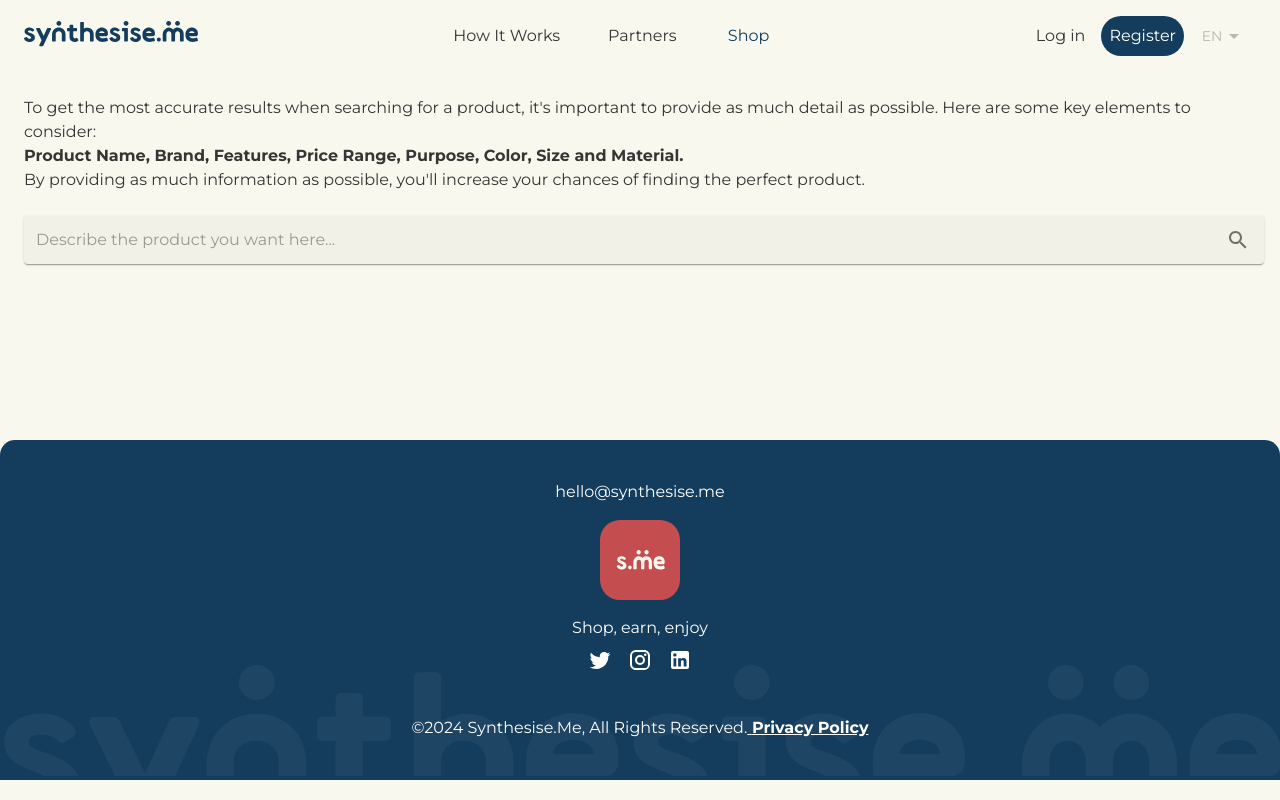
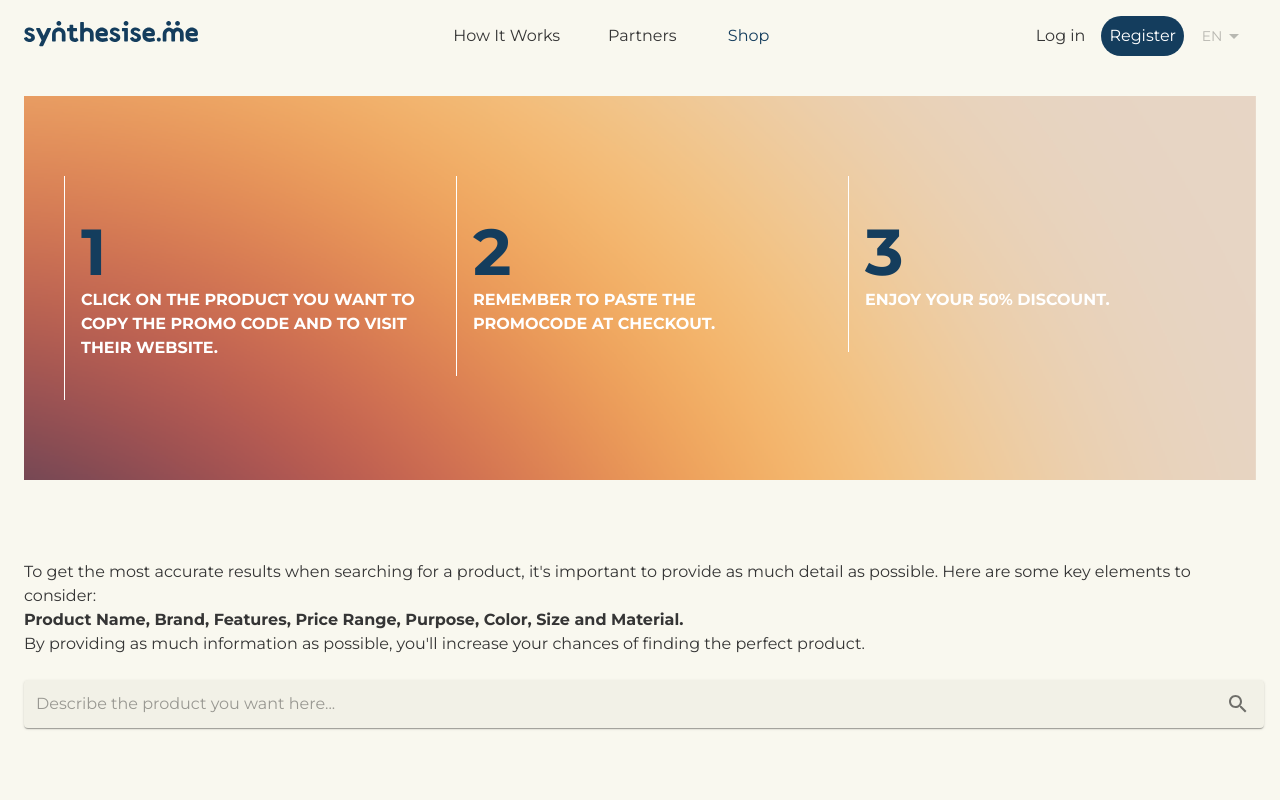
Before and after one commit to jorgel85/sme-fe, a React (Create React App) app: page /shop in a window 1280 px wide. Shown: the top 800 px of the page. Built offline with nearby package versions, Linux system fonts and the light colour scheme.

Commit message:
update shop page

```diff
--- a/src/components/Footer.tsx
+++ b/src/components/Footer.tsx
@@ -18,8 +18,6 @@ const Footer = () => {
         margin: "auto",
         backgroundColor: "#143D5D",
         py: { xs: 5, xl: 12 },
-        borderTopRightRadius: 15,
-        borderTopLeftRadius: 15,
         position: "relative",
       }}
     >
--- a/src/pages/Landing/index.tsx
+++ b/src/pages/Landing/index.tsx
@@ -10,7 +10,6 @@ import ArrowForwardIcon from "@mui/icons-material/ArrowForward";
 import heroImage from "../../assets/images/hero.png";
 import dammyPartner from "../../assets/images/dammy_partner.png";
 import FaqItem from "../../components/FaqItem";
-// import "./styles.css";
 
 const LandingPage = () => {
   const navigate = useNavigate();
@@ -48,8 +47,6 @@ const LandingPage = () => {
           backgroundColor: "#F2F1E7",
           pt: { xs: "70px", xl: 0 },
           height: { xl: "100vh" },
-          borderBottomRightRadius: 15,
-          borderBottomLeftRadius: 15,
         }}
       >
         <Container maxWidth="xl" sx={{ height: "100%" }}>
@@ -199,18 +196,17 @@ const LandingPage = () => {
         </Typography>
         <Box
           sx={{
-            overflow: "hidden", // Hide overflow
-            whiteSpace: "nowrap", // Keep logos in a single line
+            overflow: "hidden",
+            whiteSpace: "nowrap",
           }}
         >
           <Box
             sx={{
               display: "inline-block",
-              animation: "scroll-left 20s linear infinite", // Animation effect
-              whiteSpace: "nowrap", // Ensure logos are in a single line
+              animation: "scroll-left 20s linear infinite",
+              whiteSpace: "nowrap",
             }}
           >
-            {/* Repeat logos to make the scrolling continuous */}
             {Array.from({ length: 10 }).map((_, index) => (
               <Box
                 key={index}
@@ -223,7 +219,6 @@ const LandingPage = () => {
                 />
               </Box>
             ))}
-            {/* Duplicate logos for seamless scrolling */}
             {Array.from({ length: 10 }).map((_, index) => (
               <Box
                 key={`duplicate-${index}`}
@@ -242,10 +237,10 @@ const LandingPage = () => {
           {`
           @keyframes scroll-left {
             0% {
-              transform: translateX(0); /* Start at the beginning */
+              transform: translateX(0);
             }
             100% {
-              transform: translateX(-50%); /* Move left by half the total width */
+              transform: translateX(-50%);
             }
           }
         `}
--- a/src/pages/Shop/index.tsx
+++ b/src/pages/Shop/index.tsx
@@ -1,10 +1,13 @@
 import Box from "@mui/material/Box";
 import Container from "@mui/material/Container";
+import Grid from "@mui/material/Grid2";
 import Typography from "@mui/material/Typography";
 import SearchIcon from "@mui/icons-material/Search";
 import Paper from "@mui/material/Paper";
 import IconButton from "@mui/material/IconButton";
 import InputBase from "@mui/material/InputBase";
+
+import shop_hero_bg from "../../assets/images/shop_hero_bg.png";
 
 const ShopPage = () => {
   return (
@@ -16,6 +19,100 @@ const ShopPage = () => {
       }}
     >
       <Container maxWidth="xl">
+        <Box
+          sx={{
+            width: "100%",
+            margin: "auto",
+            height: "100%",
+            backgroundImage: `url(${shop_hero_bg})`,
+            backgroundSize: "cover",
+            backgroundPosition: "center",
+            backgroundRepeat: "no-repeat",
+            mb: 10,
+            py: 10,
+          }}
+        >
+          <Container maxWidth="lg">
+            <Grid container spacing={3}>
+              <Grid size={{ xs: 12, sm: 4 }}>
+                <Box sx={{ py: 5, px: 2, borderLeft: "1px solid white" }}>
+                  <Typography
+                    component="p"
+                    sx={{
+                      fontSize: { xs: "52px", lg: "65px" },
+                      fontWeight: 800,
+                      lineHeight: 1.1,
+                      color: "#143D5D",
+                    }}
+                  >
+                    1
+                  </Typography>
+                  <Typography
+                    component="p"
+                    sx={{
+                      fontSize: "16px",
+                      fontWeight: 700,
+                      color: "white",
+                    }}
+                  >
+                    CLICK ON THE PRODUCT YOU WANT TO COPY THE PROMO CODE AND TO
+                    VISIT THEIR WEBSITE.
+                  </Typography>
+                </Box>
+              </Grid>
+              <Grid size={{ xs: 12, sm: 4 }}>
+                <Box sx={{ py: 5, px: 2, borderLeft: "1px solid white" }}>
+                  <Typography
+                    component="p"
+                    sx={{
+                      fontSize: { xs: "52px", lg: "65px" },
+                      fontWeight: 800,
+                      lineHeight: 1.1,
+                      color: "#143D5D",
+                    }}
+                  >
+                    2
+                  </Typography>
+                  <Typography
+                    component="p"
+                    sx={{
+                      fontSize: "16px",
+                      fontWeight: 700,
+                      color: "white",
+                    }}
+                  >
+                    REMEMBER TO PASTE THE PROMOCODE AT CHECKOUT.
+                  </Typography>
+                </Box>
+              </Grid>
+              <Grid size={{ xs: 12, sm: 4 }}>
+                <Box sx={{ py: 5, px: 2, borderLeft: "1px solid white" }}>
+                  <Typography
+                    component="p"
+                    sx={{
+                      fontSize: { xs: "52px", lg: "65px" },
+                      fontWeight: 800,
+                      lineHeight: 1.1,
+                      color: "#143D5D",
+                    }}
+                  >
+                    3
+                  </Typography>
+                  <Typography
+                    component="p"
+                    sx={{
+                      fontSize: "16px",
+                      fontWeight: 700,
+                      color: "white",
+                    }}
+                  >
+                    ENJOY YOUR 50% DISCOUNT.
+                  </Typography>
+                </Box>
+              </Grid>
+            </Grid>
+          </Container>
+        </Box>
         <Box sx={{ mb: 10 }}>
           <Typography
             component="p"
```
Also changed, not shown: src/assets/images/shop_hero_bg.png (added).
